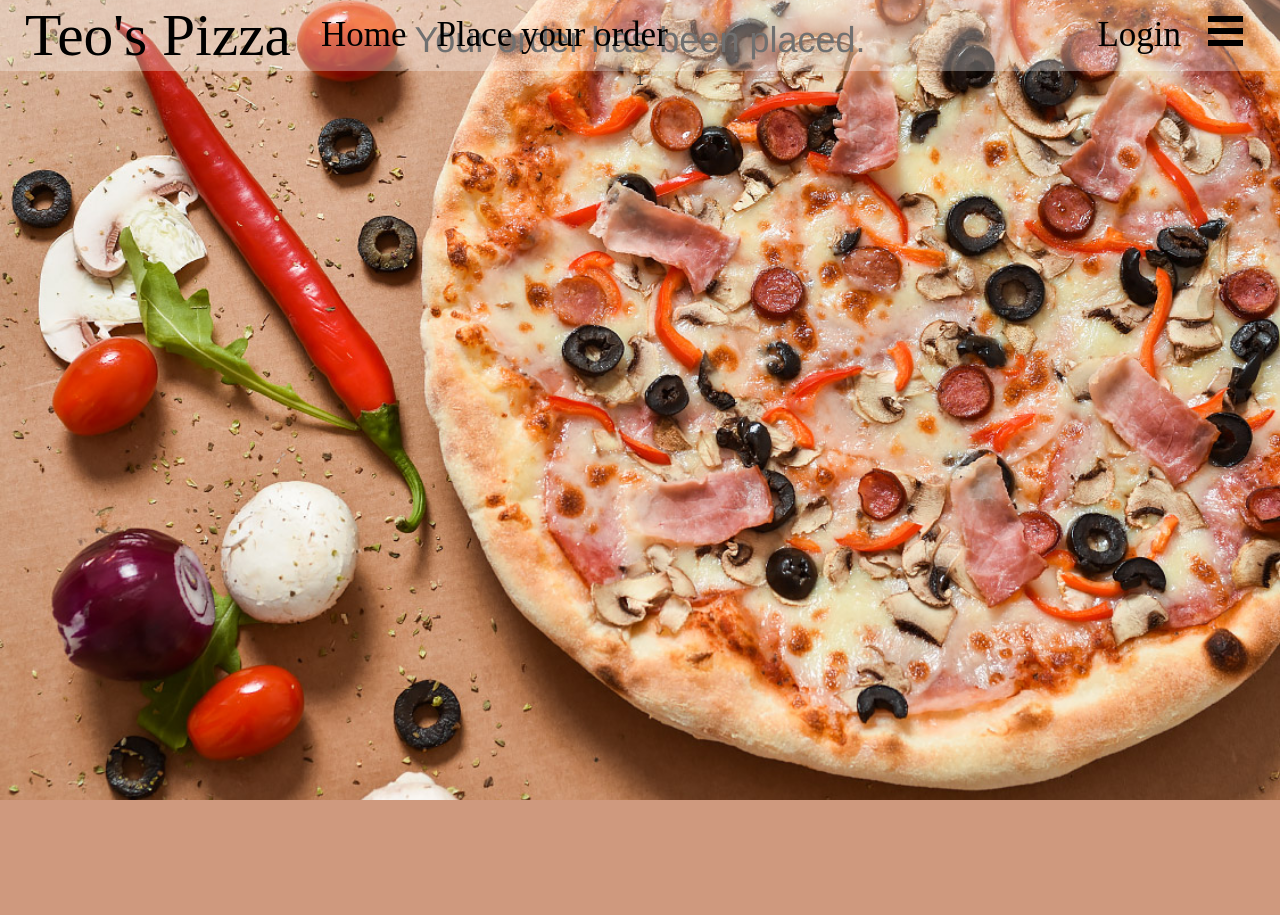
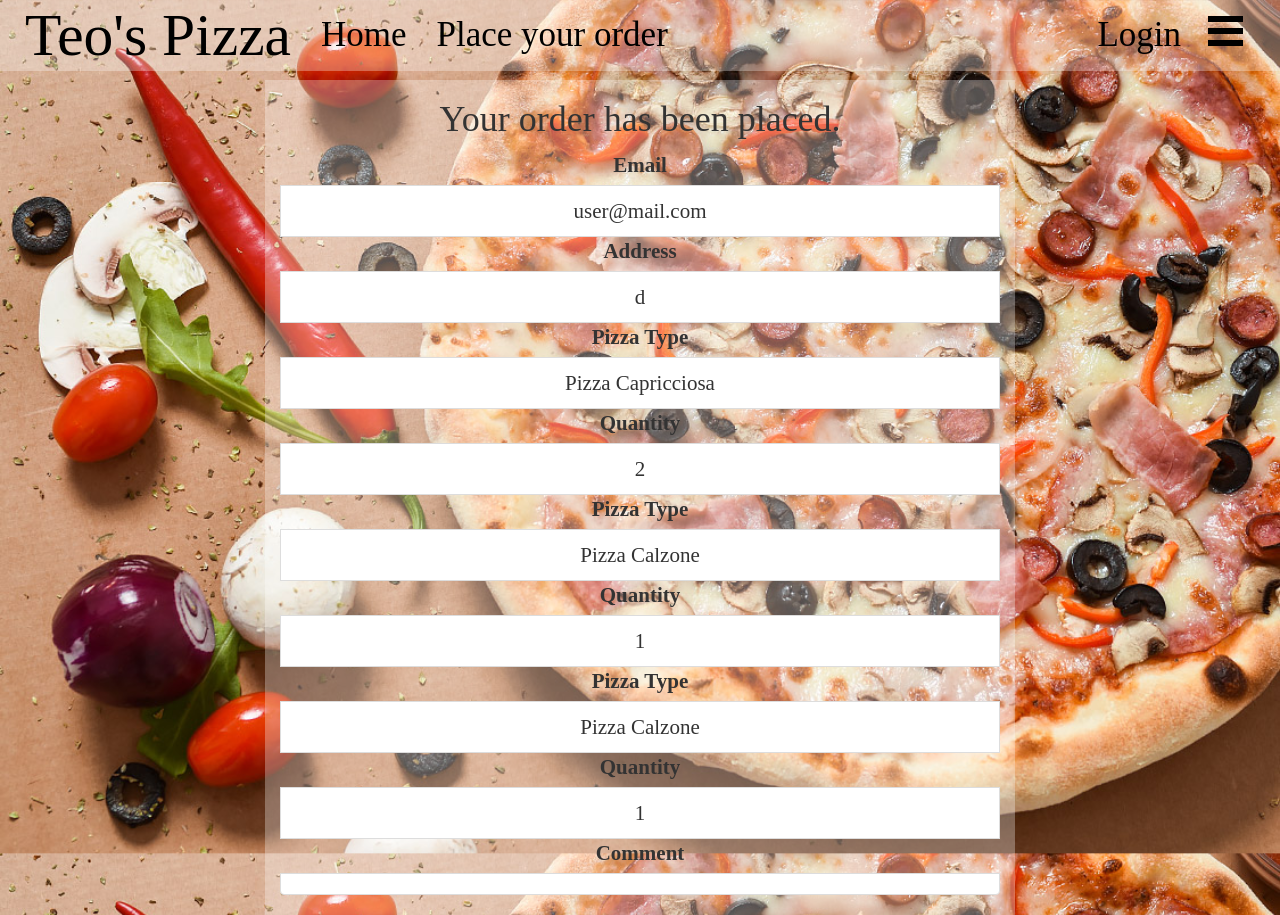
Before and after one commit to TeodoraBudeanu/Teo-s-Pizza, a Django app: template pizza/templates/orders/order_summary.html in a window 1280 px wide. Before the commit the page ends 800 px from the top, so only its background shows below. Run offline with Django 3.2, Linux system fonts and the light colour scheme; the template is opened without the code that fills it: values that come from a table or form of the project are taken from there, others are empty; data comes from the database, SQL or seed files in the repository; some libraries are stand-ins or nearby versions.

Commit message:
Order page updated & Order summary page created

```diff
--- a/pizza/order/models.py
+++ b/pizza/order/models.py
@@ -16,6 +16,9 @@ class OrdersQuerySet(models.QuerySet):
     def orders_from_user(self, user):
         return self.filter(user_email=user.email)
 
+    def order_items_for_order(self):
+        return self.order_items.all()
+
 class Order(models.Model):
     user = models.ForeignKey(User, on_delete=models.CASCADE)
     address = models.CharField(max_length = 30)
@@ -24,10 +27,12 @@ class Order(models.Model):
 
     def get_amount(self):
     #    return sum([ol.amount for ol in self.order_items.all()])
-        return sum([Pizza.objects.get(pk=ol.pizza_type).price for ol in self.order_items.all()])
+        return sum([Pizza.objects.get(pk=ol.pizza_type.id).price for ol in self.order_items.all()])
 
     def get_absolute_url(self):
         return reverse('order_summary', args=[self.id])
+
+
 
 class OrderItem(models.Model):
     pizza_type = models.ForeignKey(Pizza, on_delete=models.CASCADE)
--- a/pizza/order/views.py
+++ b/pizza/order/views.py
@@ -31,6 +31,8 @@ def place_order(request):
 @login_required
 def order_summary(request, id):
     order = get_object_or_404(Order, pk=id)
+    order_items = OrderItem.objects.all().filter(order=order)
     if not request.user == order.user:
         raise PermissionDenied
-    return render(request, "orders/order_summary.html", {'order': order})
+    return render(request, "orders/order_summary.html", {'order': order,
+                                                'order_items': order_items})
--- a/pizza/templates/orders/order_summary.html
+++ b/pizza/templates/orders/order_summary.html
@@ -4,10 +4,43 @@
   Order summary
 {% endblock title %}
 
+{% block styling %}
+{{ block.super }}
+
+<style>
+  .container   {
+    margin-top: 80px;
+    font-family: "Chalkduster";
+    font-size: 150%;
+    max-width:750px;
+    background: rgba(255, 255, 255, 0.3) };
+  }
+
+  </style>
+
+{% endblock styling %}
+
 {% block content %}
 
 <h1>Your order has been placed.</h1>
-{{ order.id }}
+
+  <ul class="list-group list-group-flush">
+    <label for="li1">Email</label>
+    <li id="li1" class="list-group-item">{{ order.user.email }}</li>
+    <label for="li2">Address</label>
+    <li id="li2" class="list-group-item">{{ order.address }}</li>
+    {% for ol in order_items %}
+      <label for="li3">Pizza Type</label>
+      <li id="li3" class="list-group-item">{{ ol.pizza_type.name }}</li>
+      <label for="li4">Quantity</label>
+      <li id="li4" class="list-group-item">{{ ol.quantity }}</li>
+    {% endfor %}
+    <label for="li5">Comment</label>
+    <li id="li5" class="list-group-item">{{ order.comment }}</li>
+  </ul>
+
+
+
 
 
 {% endblock %}
```
